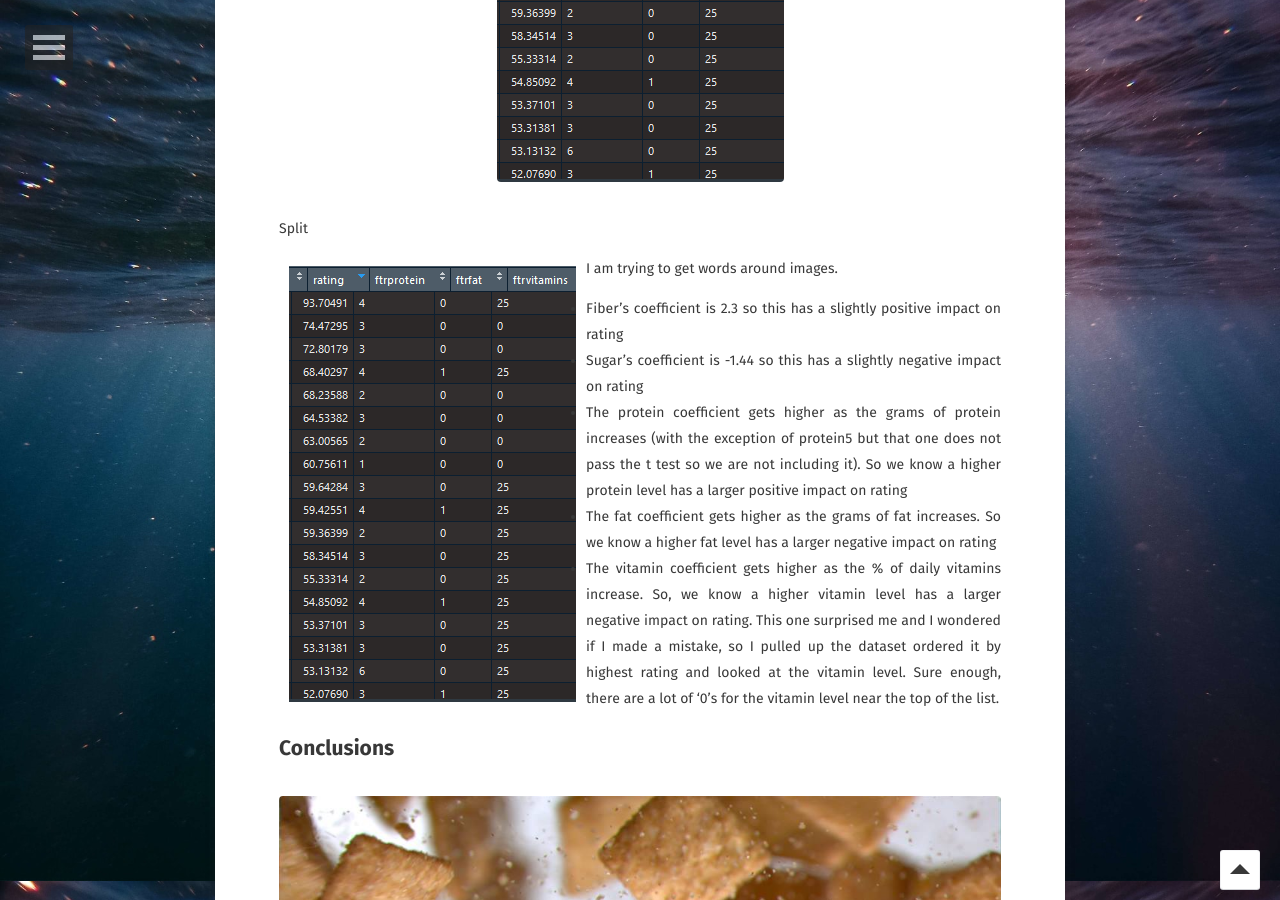
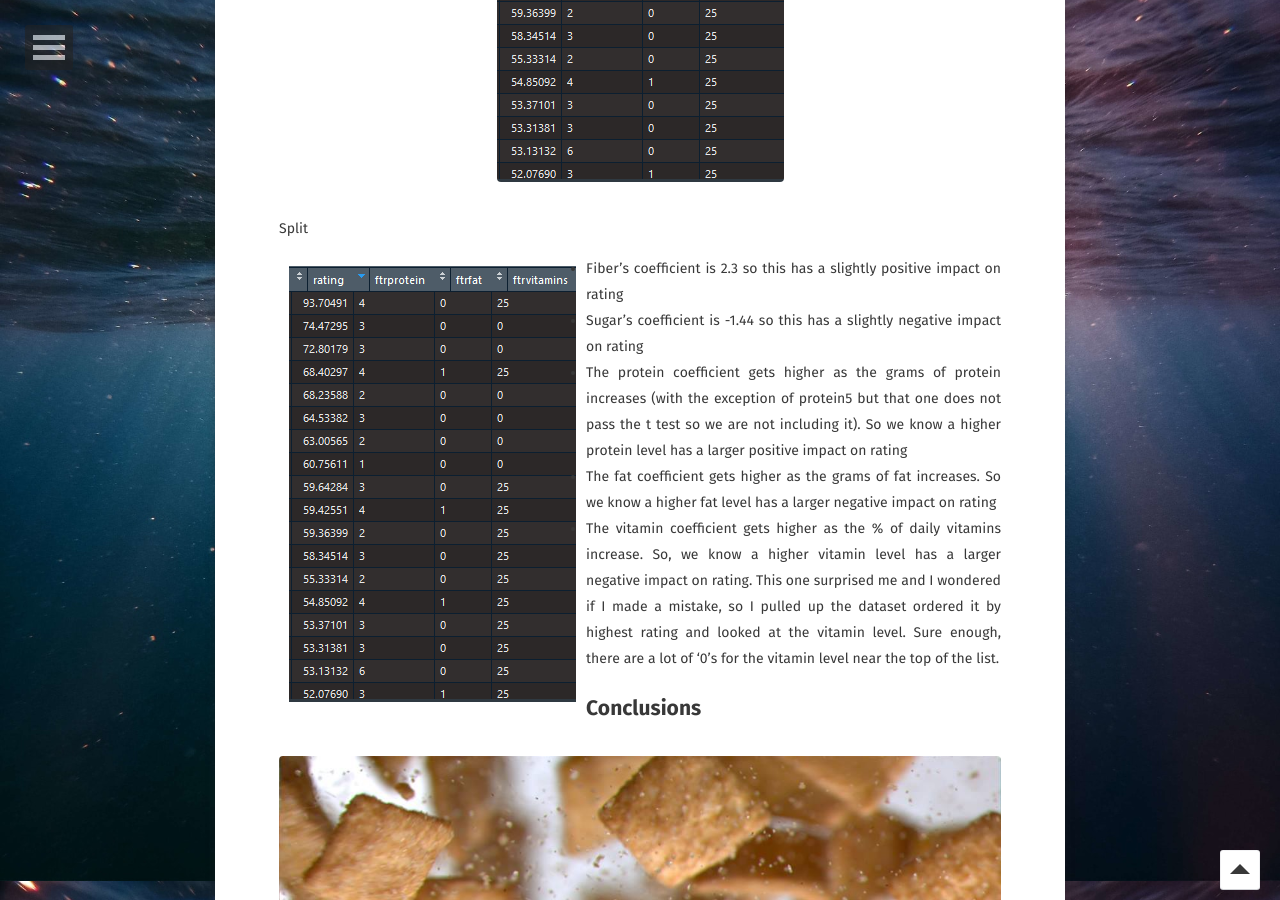
Before and after one commit to sarahschirduan/sarahschirduan.github.io, a Jekyll site: the page built from _posts/2019-06-09-cereal.md, in a window 1280 px wide and 900 px high, scrolled down 10639 px. Built offline with Jekyll 4.4.1, drawn with Linux system fonts in a browser that asks for light colours; some web fonts are replaced.

Commit message:
Update 2019-06-09-cereal.md

```diff
--- a/_posts/2019-06-09-cereal.md
+++ b/_posts/2019-06-09-cereal.md
@@ -194,11 +194,6 @@ The only variable that does not pass the t test is protein5, so we’ll disregar
 Split
 
 <a href="/assets/img/cereal17.png"><img src="/assets/img/cereal17.png" style="float: left; margin: 10px"></a>
-<p>
-I am trying to get words around images.
-</p>
-
-
 
 * Fiber’s coefficient is 2.3 so this has a slightly positive impact on rating
 * Sugar’s coefficient is -1.44 so this has a slightly negative impact on rating
```
